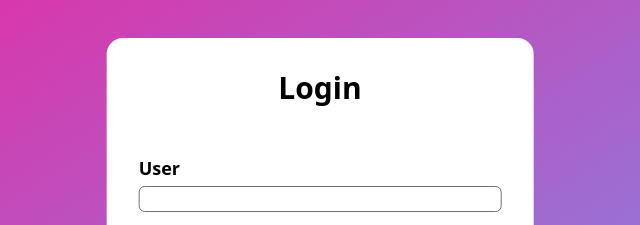
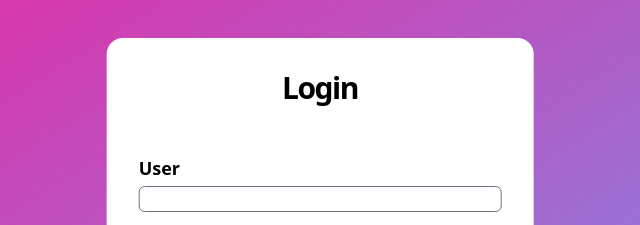
Before and after one commit to CarlosMet/desempe-o, a plain HTML site: page index.html in a window 1280 px wide. Shown: the part 194-419 px from the top of the page, 320-960 px from the left. Drawn offline with nearby package versions, Linux system fonts and the light colour scheme.

Commit message:
h2 styles

```diff
--- a/index.html
+++ b/index.html
@@ -10,7 +10,7 @@
 <body>
     <div class="w-screen h-screen bg-gradient-to-br from-[deeppink] to-blue-400 relative ">
         <form id="login" action="" class="bg-white p-8 w-4/12 left-1/2 top-1/2 -translate-x-1/2 -translate-y-1/2 absolute rounded-2xl">
-            <h2 class="font-bold text-center text-3xl">Login</h2>
+            <h2 class="font-bold text-center text-3xl tracking-tighter">Login</h2>
             <div class="mt-12">
                 <label for="" class="font-semibold text-lg">User</label><br>
                 <input name="user" class="border border-gray-500 mt-1 rounded-md w-full" type="text">
```
